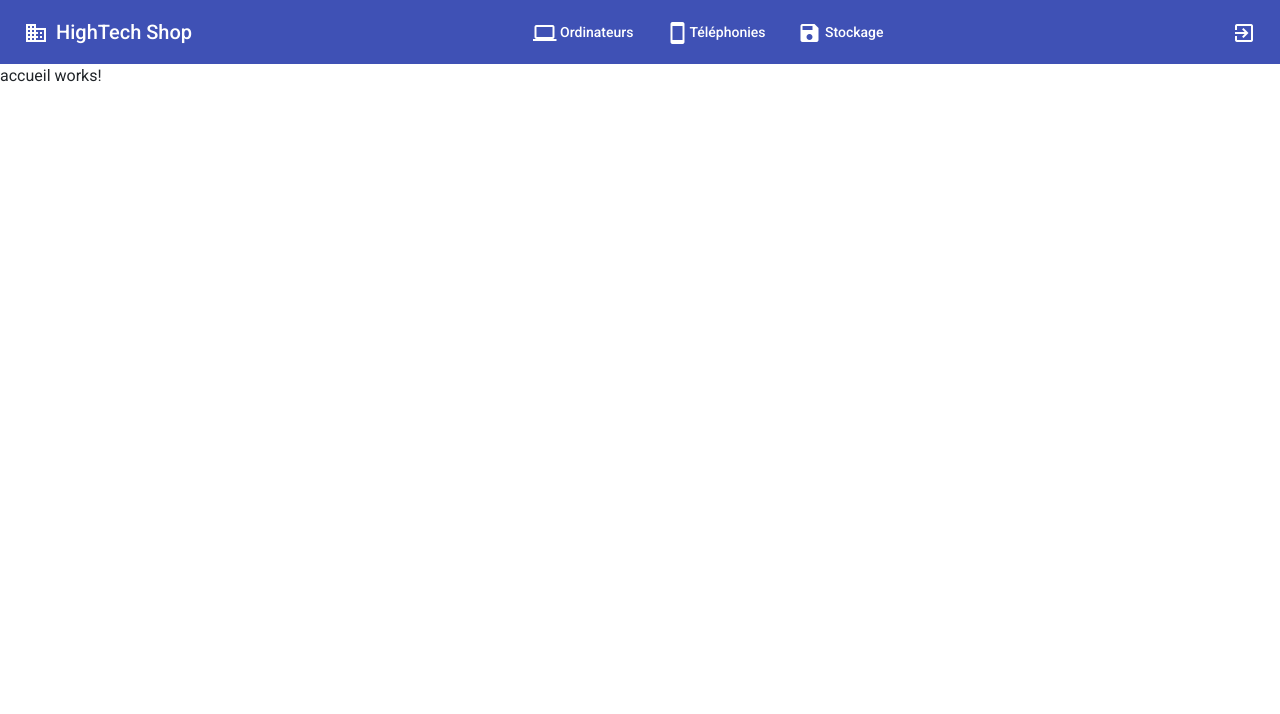
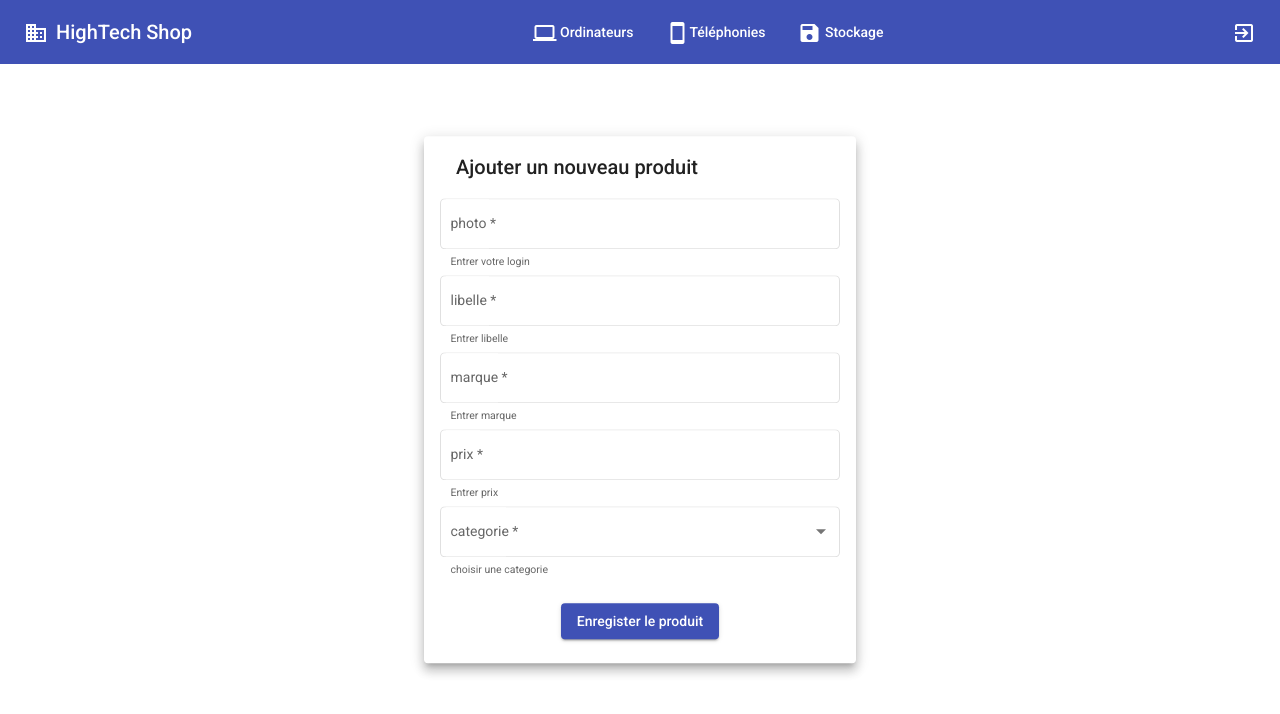
Before and after one commit to ofachati/HighTechShop, an Angular app in the folder Backend and Frantend/hightech-front/: page /ajouter-produit in a window 1280 px wide. Before the commit this address led to /acceuil. Shown: the top 714 px of the page. Built offline with nearby package versions, Linux system fonts and the light colour scheme; sample sign-in values are in the browser's storage.

Commit message:
add the "add product" feature

```diff
--- a/Backend and Frantend/hightech-front/src/app/app-routing.module.ts
+++ b/Backend and Frantend/hightech-front/src/app/app-routing.module.ts
@@ -9,6 +9,8 @@ import { Produit } from './models/Produit';
 import { PanierListeComponent } from './components/panier-liste/panier-liste.component';
 import { ProduitListeComponent } from './components/produit-liste/produit-liste.component';
 import { UrlMatcher } from '@angular/router';
+import { ProduitAddEditComponent } from './components/produit-add-edit/produit-add-edit.component';
+import { AdminAuthGuard } from './services/admin-auth.guard';
 
 /*
 //attempt to restrict id to be an integer in  "produit/:id" but it didn't work :(
@@ -27,6 +29,7 @@ const routes: Routes = [
   { path: 'panier', component: PanierListeComponent },
   { path: 'produits/:categorie', component: ProduitListeComponent },
   { path: 'acceuil', component: AccueilComponent },
+  { path: 'ajouter-produit', component: ProduitAddEditComponent , canActivate: [AdminAuthGuard] },
   { path: '**', redirectTo: 'acceuil' }
 
 
--- a/Backend and Frantend/hightech-front/src/app/app.module.ts
+++ b/Backend and Frantend/hightech-front/src/app/app.module.ts
@@ -40,6 +40,8 @@ import {MatGridListModule} from '@angular/material/grid-list';
 import { PanierCarteComponent } from './components/panier-carte/panier-carte.component';
 import { PanierListeComponent } from './components/panier-liste/panier-liste.component';
 import { ProduitAddEditComponent } from './components/produit-add-edit/produit-add-edit.component';
+import {MatDialogModule} from '@angular/material/dialog';
+import {MatSelectModule} from '@angular/material/select';
 
 @NgModule({
   declarations: [
@@ -79,6 +81,8 @@ import { ProduitAddEditComponent } from './components/produit-add-edit/produit-a
     MatNativeDateModule,
     MatTooltipModule,
     MatSnackBarModule,
+    MatDialogModule,
+    MatSelectModule,
   ],
   providers: [],
   bootstrap: [AppComponent]
--- a/Backend and Frantend/hightech-front/src/app/components/header/header.component.html
+++ b/Backend and Frantend/hightech-front/src/app/components/header/header.component.html
@@ -30,7 +30,7 @@
 
 
 <mat-menu #menutelephonies="matMenu">
-    <button mat-menu-item (click)="onCategoryClick('Smart phone')">
+    <button mat-menu-item (click)="onCategoryClick('Smart Phone')">
       <mat-icon>smartphone</mat-icon>
       <span>Smart Phone</span>
     </button>
--- a/Backend and Frantend/hightech-front/src/app/components/panier-carte/panier-carte.component.ts
+++ b/Backend and Frantend/hightech-front/src/app/components/panier-carte/panier-carte.component.ts
@@ -12,10 +12,10 @@ export class PanierCarteComponent implements OnInit {
   @Input() Panier_unit!: Panier;
   private subscription!: Subscription;
 
-
   constructor(protected panierService: PanierService) { }
 
   ngOnInit(): void {
+
   }
 
 
--- a/Backend and Frantend/hightech-front/src/app/components/produit-add-edit/produit-add-edit.component.css
+++ b/Backend and Frantend/hightech-front/src/app/components/produit-add-edit/produit-add-edit.component.css
@@ -0,0 +1,14 @@
+.example-card {
+    position: absolute;
+    left: 50%;
+    top: 50%;
+    -webkit-transform: translate(-50%, -50%);
+    transform: translate(-50%, -50%);
+
+  }
+
+
+  .mat-card-cvr{
+    width: 100%;
+    text-align:center;
+ }
--- a/Backend and Frantend/hightech-front/src/app/components/produit-add-edit/produit-add-edit.component.html
+++ b/Backend and Frantend/hightech-front/src/app/components/produit-add-edit/produit-add-edit.component.html
@@ -1 +1,77 @@
-<p>produit-add-edit works!</p>
+
+<div class="background-div">
+    <form [formGroup]="produitform" (ngSubmit)="produitform.valid && onFormSubmit()">
+    <div class="mat-card-cvr">
+    <mat-card class="example-card mat-elevation-z8">
+        <mat-card-header>
+          <mat-card-title>Ajouter un nouveau produit</mat-card-title>
+        </mat-card-header>
+
+        <mat-card-content>
+
+            <mat-form-field appearance="outline" style="width: 400px;" >
+                <!-- <mat-icon matPreffix>people</mat-icon>--><input formControlName="photo" matInput placeholder="Entrer photo"  >
+                 <mat-label>photo</mat-label>
+                 <mat-hint>Entrer votre login</mat-hint>
+            </mat-form-field>
+
+            <br>
+
+            <mat-form-field appearance="outline" style="width: 400px;" >
+                <!-- <mat-icon matPreffix>people</mat-icon>--><input formControlName="libelle" matInput placeholder="Entrer libelle"  >
+                 <mat-label>libelle</mat-label>
+                 <mat-hint>Entrer libelle</mat-hint>
+            </mat-form-field>
+
+            <br>
+
+            <mat-form-field appearance="outline" style="width: 400px;" >
+                <!-- <mat-icon matPreffix>people</mat-icon>--><input formControlName="marque" matInput placeholder="Entrer marque"  >
+                 <mat-label>marque</mat-label>
+                 <mat-hint>Entrer marque</mat-hint>
+            </mat-form-field>
+
+            <br>
+
+            <mat-form-field appearance="outline" style="width: 400px;" >
+                <!-- <mat-icon matPreffix>people</mat-icon>--><input formControlName="prix" matInput placeholder="Entrer prix"  >
+                 <mat-label>prix</mat-label>
+                 <mat-hint>Entrer prix</mat-hint>
+            </mat-form-field>
+
+            <br>
+
+            <mat-form-field appearance="outline" style="width: 400px;" >
+                <!-- <mat-icon matPreffix>people</mat-icon>-->
+                 <mat-label>categorie</mat-label>
+                 <mat-hint>choisir une categorie</mat-hint>
+                <mat-select  formControlName="categorie"   placeholder="choisir une categorie">
+                    <mat-option value="Smart Phone">Smart Phone</mat-option>
+                    <mat-option value="Tel fixe">Tel fixe</mat-option>
+                    <mat-option value="Accessoires téléphone">Accessoires téléphone</mat-option>
+                    <mat-option value="PC Portable">PC Portable</mat-option>
+                    <mat-option value="PC de Bureau">PC de Bureau</mat-option>
+                    <mat-option value="Accessoires ordinateurs">Accessoires ordinateurs</mat-option>
+                    <mat-option value="Disque dur">Disque dur</mat-option>
+                    <mat-option value="Clé USB">Clé USB</mat-option>
+                    <mat-option value="Accessoires stockage">Accessoires stockage</mat-option>
+                </mat-select>
+            </mat-form-field>
+
+
+
+
+        </mat-card-content>
+        <mat-card-actions>
+
+          <button mat-raised-button color="primary"  type="submit"> Enregister le produit</button>
+
+        </mat-card-actions>
+
+        <mat-card-footer>
+
+        </mat-card-footer>
+      </mat-card>
+    </div>
+    </form>
+    </div>
--- a/Backend and Frantend/hightech-front/src/app/components/produit-add-edit/produit-add-edit.component.ts
+++ b/Backend and Frantend/hightech-front/src/app/components/produit-add-edit/produit-add-edit.component.ts
@@ -1,4 +1,8 @@
-import { Component, OnInit } from '@angular/core';
+import { Component, Input, OnInit } from '@angular/core';
+import { AbstractControl, FormControl, FormGroup, Validators } from '@angular/forms';
+import { ActivatedRoute, Router } from '@angular/router';
+import { Produit } from 'src/app/models/Produit';
+import { ProduitService } from 'src/app/services/produit.service';
 
 @Component({
   selector: 'app-produit-add-edit',
@@ -7,9 +11,66 @@ import { Component, OnInit } from '@angular/core';
 })
 export class ProduitAddEditComponent implements OnInit {
 
-  constructor() { }
+  produitform!: FormGroup;
+  @Input() optionalProduct!: Produit ;
+
+
+  constructor(private router: Router,private produitService:ProduitService, private  activatedRoute :ActivatedRoute) { }
 
   ngOnInit(): void {
+    //this.optionalProduct== this.activatedRoute.snapshot.extras.state.inputValue;
+    this.optionalProduct = history.state.optionalProduct;
+
+    this.produitform = new FormGroup({
+      libelle: new FormControl('', [Validators.required]),
+      marque: new FormControl('', [Validators.required]),
+      prix: new FormControl('', [Validators.required,Validators.pattern('^[0-9]+(\.[0-9]{1,2})?$')]),
+      categorie: new FormControl('', [Validators.required]),
+      //photo: new FormControl('', [Validators.required, Validators.pattern('(https?://)?([\\da-z.-]+)\\.([a-z.]{2,6})[/\\w .-]*/?')])
+      photo: new FormControl('', [Validators.required])
+    });
+
+
+    console.log("ggg");
+    console.log(this.optionalProduct);
+    if(this.optionalProduct !== undefined){
+      console.log("hhhhhhhhks");
+      this.produitform.patchValue({
+        libelle: this.optionalProduct.libelle,
+        marque: this.optionalProduct.marque,
+        prix: this.optionalProduct.prix,
+        categorie: this.optionalProduct.categorie,
+        photo: this.optionalProduct.photo
+    });
   }
 
+
+  }
+
+
+/*
+  validateUrl(control: AbstractControl) {
+    if (!control.value) {
+      return null;
+    }
+    const URL_REGEX = /(http|https):\/\/(\w+:{0,1}\w*)?(\S+)(:[0-9]+)?(\/|\/([\w#!:.?+=&%!\-/]))?/;
+    return URL_REGEX.test(control.value) ? null : { invalidUrl: true };
+  }
+*/
+
+  onFormSubmit(){
+
+    if (this.produitform.valid) {
+      let libelle = this.produitform.get('libelle')?.value;
+      let marque = this.produitform.get('marque')?.value;
+      let prix = this.produitform.get('prix')?.value;
+      let categorie = this.produitform.get('categorie')?.value;
+      let photo = this.produitform.get('photo')?.value;
+
+  this.produitService.addProduit(libelle, marque, prix, categorie, photo);
+      this.router.navigate(['/'], { queryParamsHandling: 'preserve' });
+    }
+
+   }
+
 }
--- a/Backend and Frantend/hightech-front/src/app/components/produit-carte/produit-carte.component.html
+++ b/Backend and Frantend/hightech-front/src/app/components/produit-carte/produit-carte.component.html
@@ -1,4 +1,4 @@
-<mat-card class="example-card mat-elevation-z8" (click)="onCardClick(produit)" [routerLink]="['/products', produit.id]" >
+<mat-card class="example-card mat-elevation-z8" (click)="onCardClick(produit)"  >
     <mat-card-header>
       <mat-card-title>{{ produit.libelle }}</mat-card-title>
       <mat-card-subtitle>{{ produit.marque }}</mat-card-subtitle>
@@ -9,6 +9,9 @@
       <p>Catégorie: {{ produit.categorie }}</p>
     </mat-card-content>
     <mat-card-actions>
-      <button mat-button>Ajouter au panier</button>
+     <!--<button mat-button>Ajouter au panier</button>   -->
+        <button mat-mini-fab color="accent" *ngIf="loginService.isLoggedin()"  (click)="onEditBtnClick(produit)">
+            <mat-icon>edit</mat-icon>
+        </button>
     </mat-card-actions>
 </mat-card>
--- a/Backend and Frantend/hightech-front/src/app/components/produit-carte/produit-carte.component.ts
+++ b/Backend and Frantend/hightech-front/src/app/components/produit-carte/produit-carte.component.ts
@@ -1,6 +1,7 @@
 import { Component, Input, OnInit } from '@angular/core';
 import { Produit } from 'src/app/models/Produit';
 import { Router } from '@angular/router';
+import { LoginService } from 'src/app/services/login.service';
 
 @Component({
   selector: 'app-produit-carte',
@@ -9,14 +10,22 @@ import { Router } from '@angular/router';
 })
 export class ProduitCarteComponent implements OnInit {
   @Input() produit!: Produit;
-  constructor(private router: Router) { }
+  constructor(private router: Router, protected loginService:LoginService) { }
 
   ngOnInit(): void {
   }
 
   onCardClick(product: Produit) {
-    console.log(product)
-    this.router.navigate(['/produit', product.id],{state: this.produit});
+
+    if (!this.loginService.isLoggedin()){
+      console.log(product);
+    this.router.navigate(['/produit', product.id]);
+  }
+
+  }
+  onEditBtnClick(product: Produit) {
+    console.log(product);
+      this.router.navigate(['ajouter-produit'], { state: { optionalProduct: product } });
 }
 
 }
--- a/Backend and Frantend/hightech-front/src/app/components/produit-liste/produit-liste.component.html
+++ b/Backend and Frantend/hightech-front/src/app/components/produit-liste/produit-liste.component.html
@@ -1,7 +1,7 @@
 
 
 
- <button mat-mini-fab *ngIf="loginService.isLoggedin()" color="accent" matTooltip="Ajouter un produit" >
+ <button mat-mini-fab *ngIf="loginService.isLoggedin()" color="accent" matTooltip="Ajouter un produit" routerLink="/ajouter-produit"  style="position: fixed;bottom: 2rem;right: 2rem;" >
     <mat-icon>add</mat-icon>
   </button>
 
--- a/Backend and Frantend/hightech-front/src/app/services/produit.service.ts
+++ b/Backend and Frantend/hightech-front/src/app/services/produit.service.ts
@@ -46,10 +46,31 @@ export class ProduitService {
   getProductsByCategory(categorie: string): Produit[] {
      const liste_produits =this.produits.filter(produit => produit.categorie === categorie);
      this.ProductsChanged.next(liste_produits);
-
     return liste_produits;
 
 }
 
 
+/*
+This function first find the highest id in the "produits" list using the spread operator (...), the Array.prototype.map() method, and the Math.max() method. It then adds the new product to the "produits" list and emit an event via the Subject that you can subscribe to in other component to get the new state of the products list.
+*/
+  addProduit(libelle: string, marque: string, prix: number, categorie: string, photo: string) {
+    let newId = 1;
+    if (this.produits.length > 0) {
+        newId = Math.max(...this.produits.map(p => p.id)) + 1;
+    }
+    this.produits.push({ id: newId, libelle, marque, prix, categorie, photo });
+    this.ProductsChanged.next(this.produits);
+  }
+
+
+
+  updateProduit(id: number, libelle: string, marque: string, prix: number, categorie: string, photo: string) {
+    let index = this.produits.findIndex(p => p.id === id);
+    this.produits[index].libelle = libelle;
+    this.produits[index].marque = marque;
+    this.produits[index].prix = prix;
+    this.produits[index].categorie = categorie;
+    this.produits[index].photo = photo;
 }
+}
```
Also changed, not shown: Backend and Frantend/hightech-front/src/app/components/accueil/accueil.component.html (line endings or trailing spaces).
